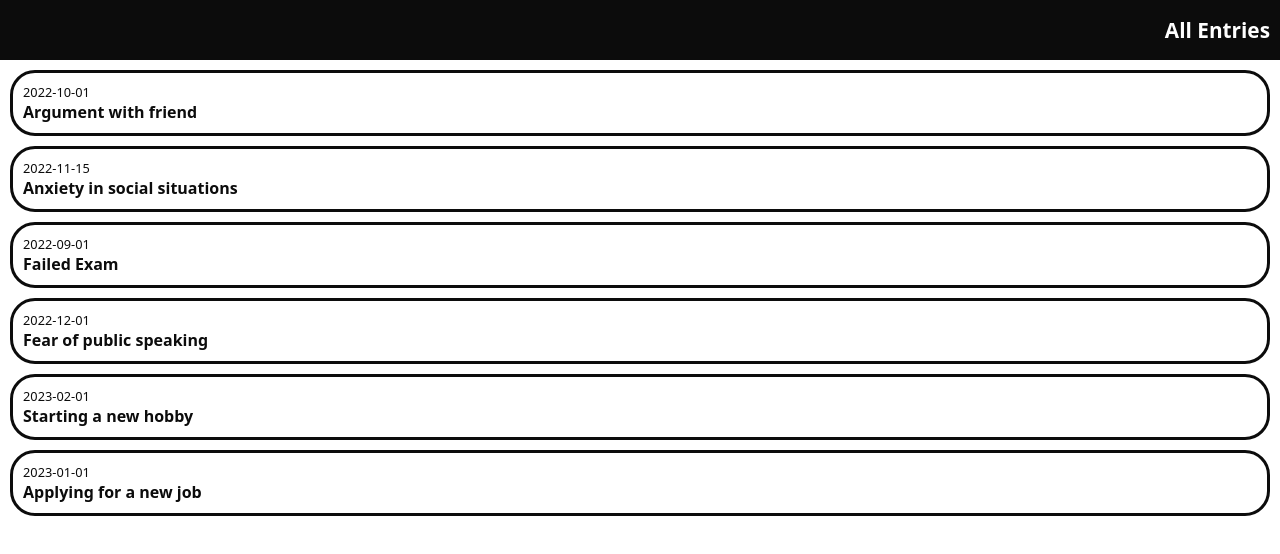
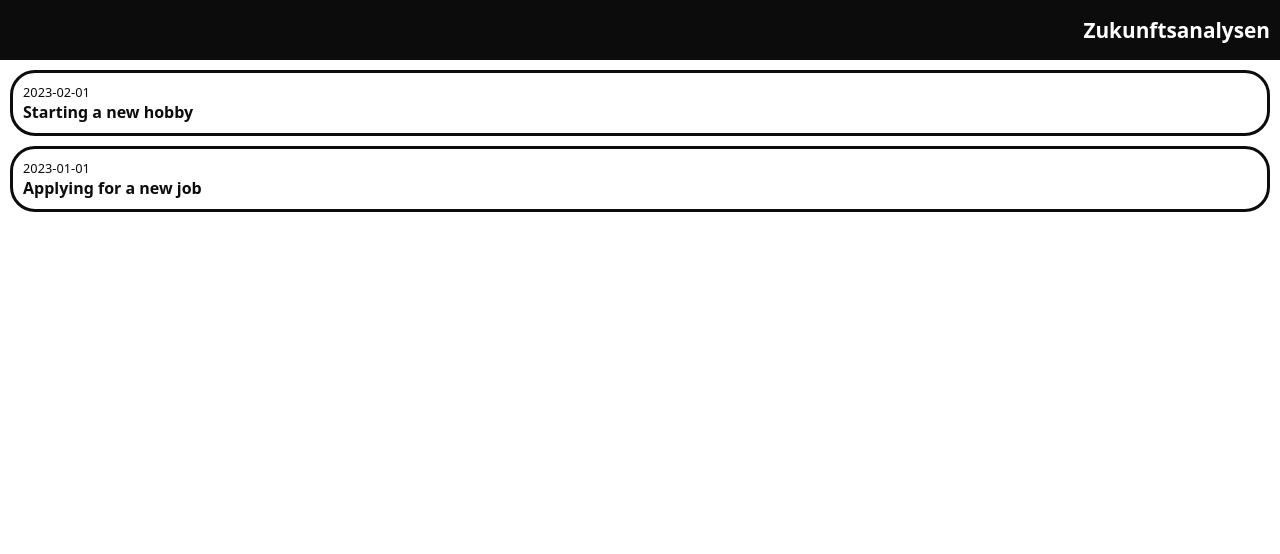
Before and after one commit to vaupunkt/cbaspCompanion, a Next.js app: page / in a window 1280 px wide. Shown: the top 554 px of the page. Built offline with nearby package versions, Linux system fonts and the light colour scheme.

Commit message:
add futureanalyses page + filtered entries

```diff
--- a/components/EntryList/index.js
+++ b/components/EntryList/index.js
@@ -1,5 +1,3 @@
-import placeholderEntries from "@/lib/placeholderEntries";
-
 import {
   EntryListContainer,
   EntryListDate,
@@ -8,18 +6,18 @@ import {
   EntryListItemLink,
 } from "./EntryList.style";
 
-export default function EntryList() {
+export default function EntryList({ entries }) {
   return (
     <EntryListContainer>
-      {placeholderEntries === "" ? (
+      {!entries ? (
         <p>Es gibt noch keine Einträge.</p>
       ) : (
-        placeholderEntries.map((placeholderEntry) => {
+        entries.map((entry) => {
           return (
-            <EntryListItemLink href={`/entries/${placeholderEntry.id}`}>
-              <EntryListItem key={placeholderEntry.id}>
-                <EntryListDate>{placeholderEntry.date}</EntryListDate>
-                <EntryListTitle>{placeholderEntry.title}</EntryListTitle>
+            <EntryListItemLink href={`/entries/${entry.id}`}>
+              <EntryListItem key={entry.id}>
+                <EntryListDate>{entry.date}</EntryListDate>
+                <EntryListTitle>{entry.title}</EntryListTitle>
               </EntryListItem>
             </EntryListItemLink>
           );
--- a/pages/_app.js
+++ b/pages/_app.js
@@ -1,10 +1,20 @@
 import GlobalStyle from "../styles";
+import placeholderEntries from "@/lib/placeholderEntries";
 
 export default function App({ Component, pageProps }) {
+  const allEntries = placeholderEntries;
+  const allZukunftsanalyseEntries = placeholderEntries.filter(
+    (placeholderEntry) => placeholderEntry.type === "FutureAnalysis"
+  );
+
   return (
     <>
       <GlobalStyle />
-      <Component {...pageProps} />
+      <Component
+        {...pageProps}
+        allEntries={allEntries}
+        allZukunftsanalyseEntries={allZukunftsanalyseEntries}
+      />
     </>
   );
 }
--- a/pages/index.js
+++ b/pages/index.js
@@ -1,11 +1,11 @@
 import Header from "@/components/Header";
 import EntryList from "@/components/EntryList";
 
-export default function HomePage() {
+export default function ZukunftsanalysenPage({ allZukunftsanalyseEntries }) {
   return (
     <>
-      <Header title="All Entries"></Header>
-      <EntryList />
+      <Header title="Zukunftsanalysen" />
+      <EntryList entries={allZukunftsanalyseEntries} />
     </>
   );
 }
```
Also changed, not shown: pages/AllEntriesPage/index.js (added, +11 -0 lines), pages/entries/[id].js (+4 -4 lines).
